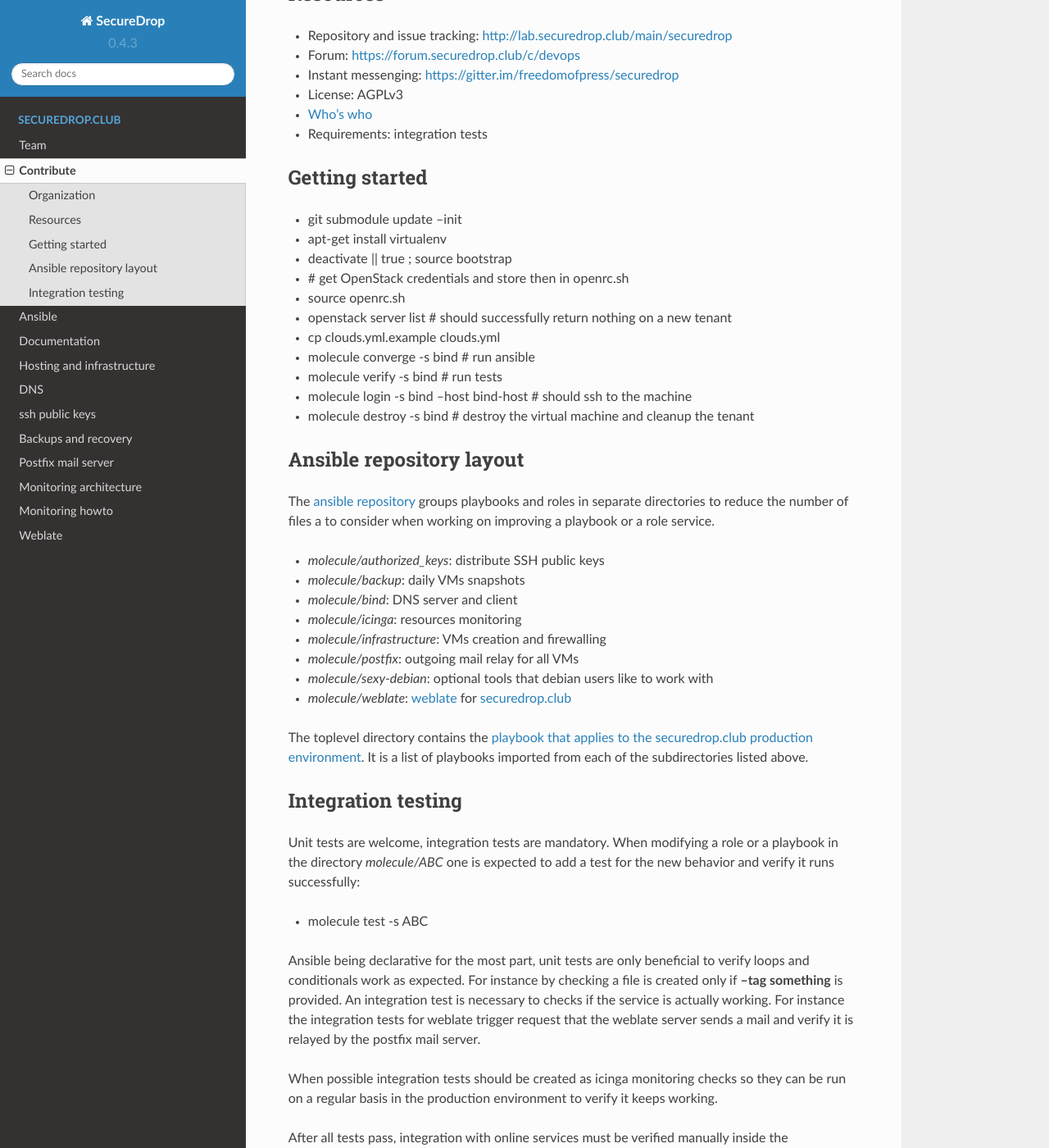
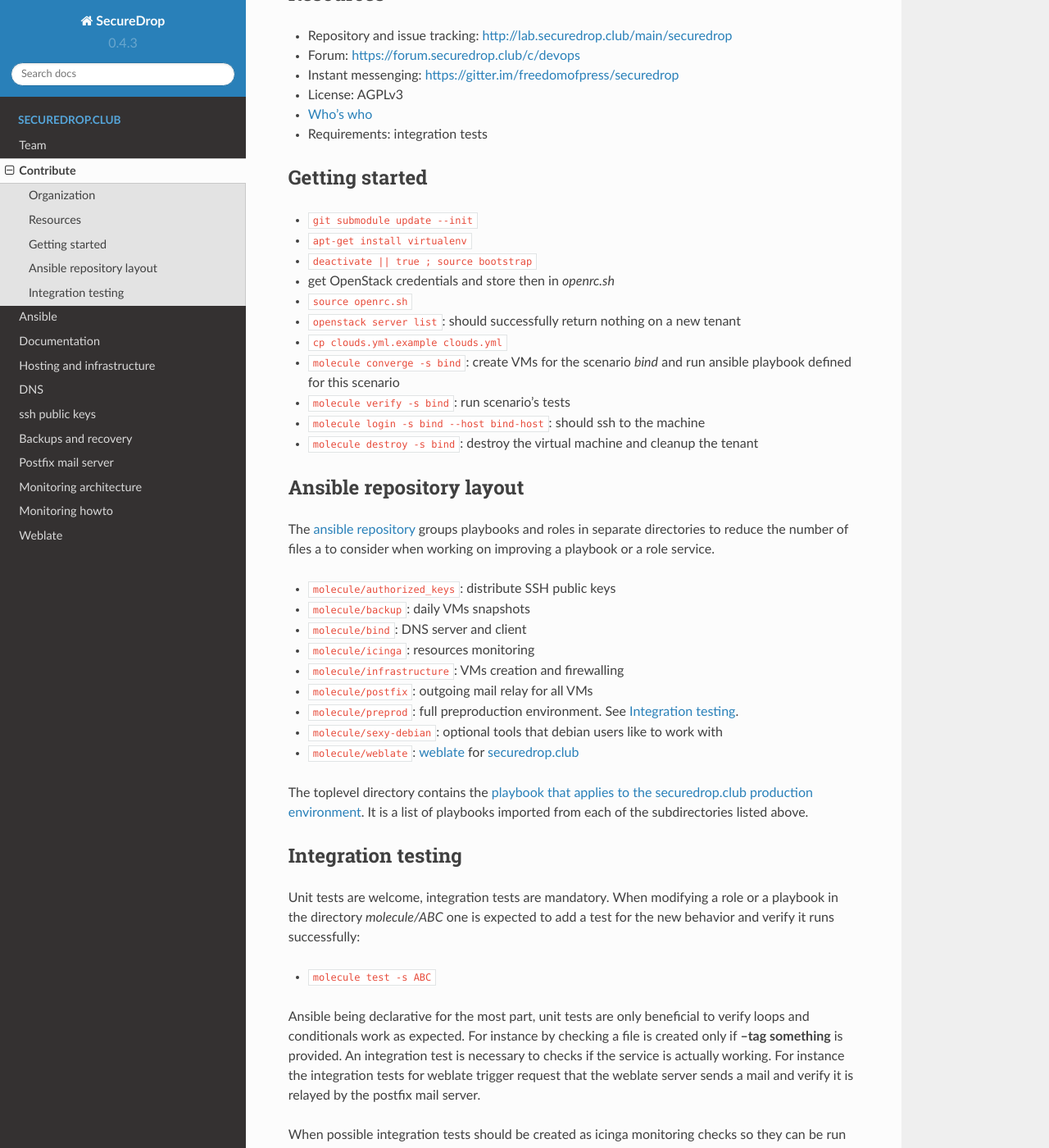
Before and after one commit to singuliere/enough, a Sphinx documentation site: the page built from docs/contribute.rst, in a window 1280 px wide and 1400 px high, scrolled down 432 px. Shown: the whole window at 82% size. Built offline with Sphinx 7.4.7 and the Read the Docs theme 2.0.0, drawn with Linux system fonts in a browser that asks for light colours; some of the changed text lies outside the part shown.

Commit message:
doc cosmetic

```diff
--- a/docs/bind.rst
+++ b/docs/bind.rst
@@ -40,7 +40,7 @@ The `test.securedrop.club` zone is managed on the same dedicated virtual machine
 `ns1.securedrop.club`. It is generated via `the bind playbook
 <http://lab.securedrop.club/main/securedrop-club/blob/master/molecule/bind/bind-playbook.yml>`_.
 
-It can be updated locally by the ``debian`` user via ``nsupdate``. This allow
+It can be updated locally by the `debian` user via ``nsupdate``. This allow
 any securedrop.club's administrator to setup new preproduction testing
 subdomains. Exemple:
 
--- a/docs/contribute.rst
+++ b/docs/contribute.rst
@@ -28,17 +28,17 @@ Resources
 Getting started
 ---------------
 
-* git submodule update --init
-* apt-get install virtualenv
-* deactivate || true ; source bootstrap
-* # get OpenStack credentials and store then in openrc.sh
-* source openrc.sh
-* openstack server list # should successfully return nothing on a new tenant
-* cp clouds.yml.example clouds.yml
-* molecule converge -s bind # run ansible
-* molecule verify -s bind # run tests
-* molecule login -s bind --host bind-host # should ssh to the machine
-* molecule destroy -s bind # destroy the virtual machine and cleanup the tenant
+* ``git submodule update --init``
+* ``apt-get install virtualenv``
+* ``deactivate || true ; source bootstrap``
+* get OpenStack credentials and store then in `openrc.sh`
+* ``source openrc.sh``
+* ``openstack server list``: should successfully return nothing on a new tenant
+* ``cp clouds.yml.example clouds.yml``
+* ``molecule converge -s bind``: create VMs for the scenario `bind` and run ansible playbook defined for this scenario
+* ``molecule verify -s bind``: run scenario's tests
+* ``molecule login -s bind --host bind-host``: should ssh to the machine
+* ``molecule destroy -s bind``: destroy the virtual machine and cleanup the tenant
 
 Ansible repository layout
 -------------------------
@@ -48,14 +48,15 @@ The `ansible repository
 and roles in separate directories to reduce the number of files a to
 consider when working on improving a playbook or a role service.
 
-* `molecule/authorized_keys`: distribute SSH public keys
-* `molecule/backup`: daily VMs snapshots
-* `molecule/bind`: DNS server and client
-* `molecule/icinga`: resources monitoring
-* `molecule/infrastructure`: VMs creation and firewalling
-* `molecule/postfix`: outgoing mail relay for all VMs
-* `molecule/sexy-debian`: optional tools that debian users like to work with
-* `molecule/weblate`: `weblate <https://weblate.org/>`_ for
+* ``molecule/authorized_keys``: distribute SSH public keys
+* ``molecule/backup``: daily VMs snapshots
+* ``molecule/bind``: DNS server and client
+* ``molecule/icinga``: resources monitoring
+* ``molecule/infrastructure``: VMs creation and firewalling
+* ``molecule/postfix``: outgoing mail relay for all VMs
+* ``molecule/preprod``: full preproduction environment. See `Integration testing`_.
+* ``molecule/sexy-debian``: optional tools that debian users like to work with
+* ``molecule/weblate``: `weblate <https://weblate.org/>`_ for
   `securedrop.club <https://weblate.securedrop.club>`_
 
 The toplevel directory contains the `playbook that applies to the
@@ -72,7 +73,7 @@ modifying a role or a playbook in the directory `molecule/ABC` one is
 expected to add a test for the new behavior and verify it runs
 successfully:
 
-* molecule test -s ABC
+* ``molecule test -s ABC``
 
 Ansible being declarative for the most part, unit tests are only
 beneficial to verify loops and conditionals work as expected. For
@@ -89,8 +90,8 @@ environment to verify it keeps working.
 After all tests pass, integration with online services must be
 verified manually inside the preproduction environment.
 
-* `molecule create -s preprod`
-* `molecule converge -s preprod`
+* ``molecule create -s preprod``
+* ``molecule converge -s preprod``
 * at end of converge you will get advertised about the testing subdomain:
   ::
 
@@ -99,8 +100,8 @@ verified manually inside the preproduction environment.
             "domain": "ndi1nze0mdqk.test.securedrop.club"
         }
 
-* `molecule verify -s preprod`
+* ``molecule verify -s preprod``
 * manually verify `weblate.ndi1nze0mdqk.test.securedrop.club`,
   `icinga.ndi1nze0mdqk.test.securedrop.club`, etc. and integration with online
   services such as GitHub authentication.
-* `molecule destroy -s preprod`
+* ``molecule destroy -s preprod``
--- a/docs/weblate.rst
+++ b/docs/weblate.rst
@@ -3,7 +3,7 @@ Weblate
 
 `weblate.securedrop.club <http://lab.securedrop.club/main/securedrop-club/tree/master/molecule/weblate/roles/weblate>`_ is installed `with docker <https://github.com/WeblateOrg/docker>`_ with the `https-portal letsencrypt reverse proxy <https://github.com/WeblateOrg/docker/blob/master/docker-compose-https.yml>`_.
 
-See also ``host_vars/weblate-host/weblate.yml`` for
-specific deployment attributes: https, virtualhost fqdn.
+See also `host_vars/weblate-host/weblate.yml` for
+specific deployment attributes: `https`, `virtualhost fqdn`.
 
 The `docker-compose file <http://lab.securedrop.club/main/securedrop-club/blob/master/molecule/weblate/roles/weblate/templates/docker-compose-securedrop-club.yml>`_ is adapted from the one found `in the weblate repository <https://github.com/WeblateOrg/docker/blob/master/docker-compose-https.yml>`_
```
Also changed, not shown: docs/monitoring_architecture.rst (+5 -5 lines), docs/monitoring_howto.rst (+7 -7 lines).
